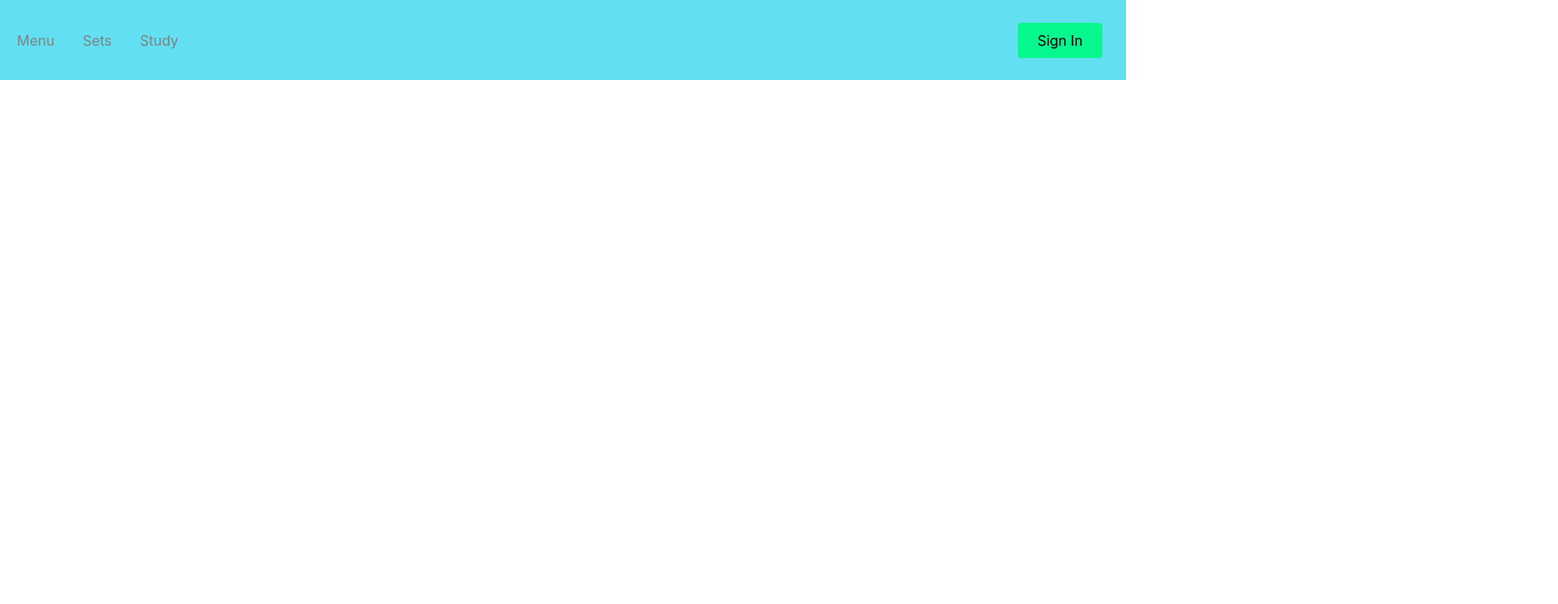
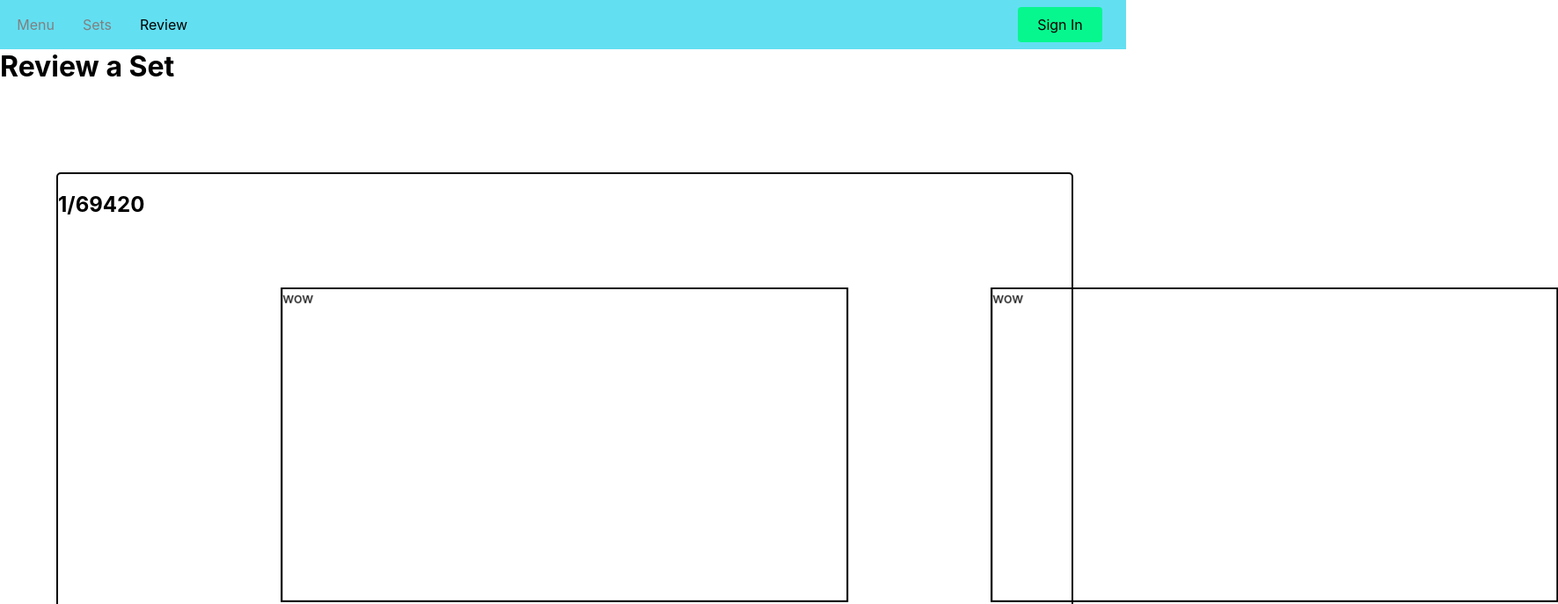
Before and after one commit to victorgao0308/Flash-Cards-App-Full-Stack, a React (Create React App) app in the folder client/: page /review in a window 1280 px wide. Shown: the top 687 px of the page at 88% size, 1771 px wide, since content can reach past the window. Built offline with nearby package versions, Linux system fonts and the light colour scheme.

Commit message:
began implementing review function

```diff
--- a/client/src/App.js
+++ b/client/src/App.js
@@ -4,7 +4,7 @@ import { BrowserRouter as Router, Routes, Route } from "react-router-dom";
 import Home from "./Pages/Home"
 import Menu from "./Pages/Menu";
 import Sets from "./Pages/Sets";
-import Study from "./Pages/Study";
+import Review from "./Pages/Review";
 import SignIn from "./Pages/SignIn";
 import SignUp from "./Pages/SignUp";
 import ViewSet from "./Pages/ViewSet";
@@ -25,7 +25,7 @@ function App() {
         <Route path="/" element={<Home/>} />
         <Route path="/menu" element={<Menu/>} />
         <Route path="/sets" element={<Sets/>} />
-        <Route path="/study" element={<Study/>} />
+        <Route path="/review" element={<Review/>} />
         <Route path="/signIn" element={<SignIn/>} />
         <Route path="/signUp" element={<SignUp/>} />
         <Route path="/viewset" element={<ViewSet/>} />
--- a/client/src/CSS/CardElement.css
+++ b/client/src/CSS/CardElement.css
@@ -4,6 +4,7 @@
     height: 5rem;
     border: 2px solid black;
     border-radius: 5px;
+    overflow: hidden;
 }
 
 
@@ -16,9 +17,11 @@
     max-width: 95%;
     transform: translate(-50%, -50%);
     word-wrap: break-word;
-    white-space: normal;
     overflow: hidden;
+    white-space: nowrap;
+    text-overflow: ellipsis;
     user-select: none;
+    font-size: 1rem;
 }
 
 .hide {
--- /dev/null
+++ b/client/src/CSS/Review.css
@@ -0,0 +1,77 @@
+.review-header {
+  margin: 0;
+}
+
+.review-container {
+  position: absolute;
+  width: 90%;
+  height: 70%;
+  left: 5%;
+  bottom: 5%;
+  border: 2px solid black;
+  border-radius: 5px;
+}
+
+.review-card-container {
+  position: absolute;
+  display: flex;
+  flex-wrap: wrap;
+  align-items: center;
+  /* border: 2px solid black; */
+  width: 70%;
+  height: 80%;
+  bottom: 5%;
+  left: 50%;
+  transform: translate(-50%);
+  border-radius: 3px;
+}
+
+.review-btns-container {
+  position: absolute;
+  left: 50%;
+  bottom: 2.5%;
+  transform: translate(-50%);
+  text-align: center;
+}
+
+.review-card {
+  position: absolute;
+  top: 50%;
+  left: 50%;
+  width: 80%;
+  height: 80%;
+  transform: translate(-50%, -50%);
+  transition: transform 1s ease;
+}
+
+.review-card-front,
+.review-card-back {
+  position: absolute;
+  box-sizing: border-box;
+  -webkit-backface-visibility: hidden;
+  backface-visibility: hidden;
+  transition: transform 1s ease;
+  border: 2px solid black;
+  width: 100%;
+  height: 100%;
+}
+
+.review-card-back {
+  transform: perspective(1000px) rotateY(180deg);
+}
+
+.review-card-back.flipped {
+  transform: perspective(1000px) rotateY(0deg);
+}
+
+.review-card-front {
+  transform: perspective(1000px) rotateY(0deg);
+}
+
+.review-card-front.flipped {
+  transform: perspective(1000px) rotateY(-180deg);
+}
+
+.hide {
+  display: none;
+}
--- a/client/src/CSS/SetElement.css
+++ b/client/src/CSS/SetElement.css
@@ -4,6 +4,7 @@
     height: 5rem;
     border: 2px solid black;
     border-radius: 5px;
+    overflow: hidden;
   }
 
   .set:hover {
--- a/client/src/Components/NavBar.js
+++ b/client/src/Components/NavBar.js
@@ -22,8 +22,8 @@ return (
 		<NavLink to='/Sets'>
 			Sets
 		</NavLink>
-		<NavLink to='/Study'>
-			Study
+		<NavLink to='/Review'>
+			Review
 		</NavLink>
 		</NavMenu>
 
--- a/client/src/Components/NavbarElements.js
+++ b/client/src/Components/NavbarElements.js
@@ -3,7 +3,7 @@ import styled from 'styled-components';
 
 export const Nav = styled.nav`
 background: #63dff2;
-height: 85px;
+height: 50px;
 display: flex;
 justify-content: space-between;
 padding: 0.2rem;
--- /dev/null
+++ b/client/src/Pages/Review.js
@@ -0,0 +1,57 @@
+import React from "react";
+import "../CSS/Review.css"
+
+
+let setId;
+let set;
+
+const Review = () => {
+  localStorage.setItem("sets loaded", JSON.stringify("false"));
+  localStorage.setItem("cards loaded", JSON.stringify("false"));
+
+  getSetToReview();
+
+  return (
+    <>
+      <h1 className="review-header">Review a Set</h1>
+      <div className="review-container">
+        <h2 className="review-progress">1/69420</h2>
+        <div className="review-card-container">
+
+          <div className="review-card" onClick={flipCard}>
+            <div className="review-card-front">wow</div>
+            <div className="review-card-back">wow back</div>
+          </div>
+
+          <div className="review-card" onClick={flipCard} style={{left: `150%`} }>
+            <div className="review-card-front">wow</div>
+            <div className="review-card-back">wow back</div>
+          </div>
+
+
+        </div>
+
+
+        <div className="review-btns-container">
+          <button>Prev</button>
+          <button>Next</button>
+        </div>
+      </div>
+    </>
+  );
+};
+
+export default Review;
+
+function getSetToReview() {
+  setId = JSON.parse(localStorage.getItem("reviewing set"));
+  set = JSON.parse(localStorage.getItem(`set: ${setId}`));
+}
+
+function flipCard() {
+  const cardFront = document.querySelector(".review-card-front");
+  const cardBack = document.querySelector(".review-card-back");
+
+  cardFront.classList.toggle("flipped");
+  cardBack.classList.toggle("flipped");
+}
--- a/client/src/Pages/Study.js
+++ /dev/null
@@ -1,23 +0,0 @@
-import React from "react";
-
-const Study = () => {
-  localStorage.setItem("sets loaded", JSON.stringify("false"));
-  localStorage.setItem("cards loaded", JSON.stringify("false"));
-
-
-
-  return (
-    <div
-      style={{
-        display: "flex",
-        justifyContent: "Left",
-        alignItems: "Right",
-        height: "80vh",
-      }}
-    >
-      <h1>Study a Set</h1>
-    </div>
-  );
-};
-
-export default Study;
--- a/client/src/Pages/ViewSet.js
+++ b/client/src/Pages/ViewSet.js
@@ -88,8 +88,6 @@ const ViewSet = () => {
     if (cards == null) return;
 
     cards = cards.sort((a,b) => sortCardsById(a,b));
-    console.log(cards);
-
     cards.forEach((card) => {
       addNewCard(
         currentCards = currentCards.concat(
@@ -214,6 +212,7 @@ const ViewSet = () => {
         <button onClick={toggleAddCardMenu}>Add Card</button>
         <button>Edit Set Name</button>
         <button>Delete Set</button>
+        <button onClick = {studySet}>Study Set</button>
       </div>
 
       <div className="add-card-menu hide">
@@ -262,3 +261,8 @@ function toggleAddCardMenu() {
   const addCardMenu = document.querySelector(".add-card-menu");
   addCardMenu.classList.toggle("hide");
 }
+
+function studySet() {
+  localStorage.setItem("reviewing set", JSON.stringify(setId));
+  window.location.href = "/review"
+}
```
